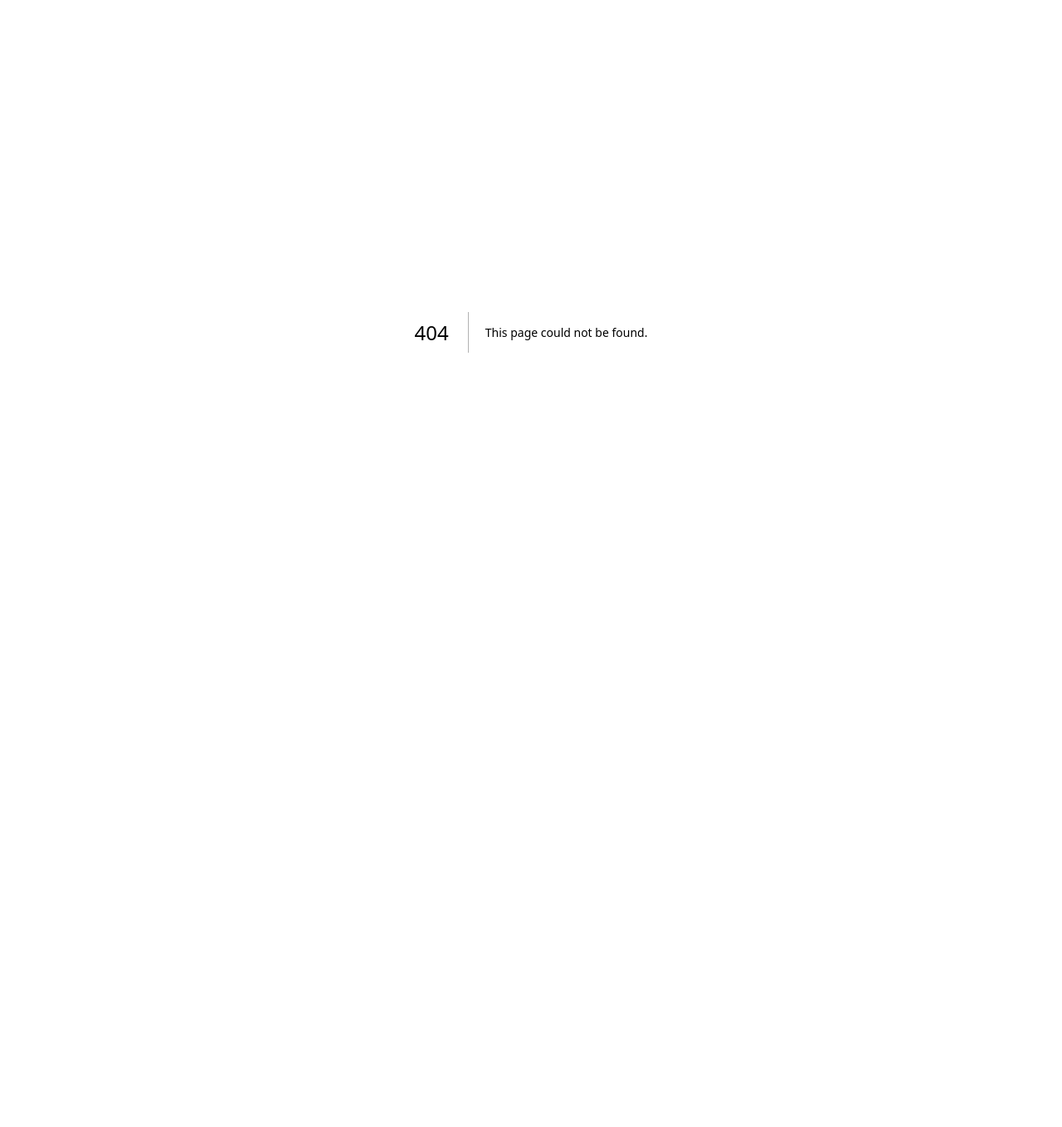
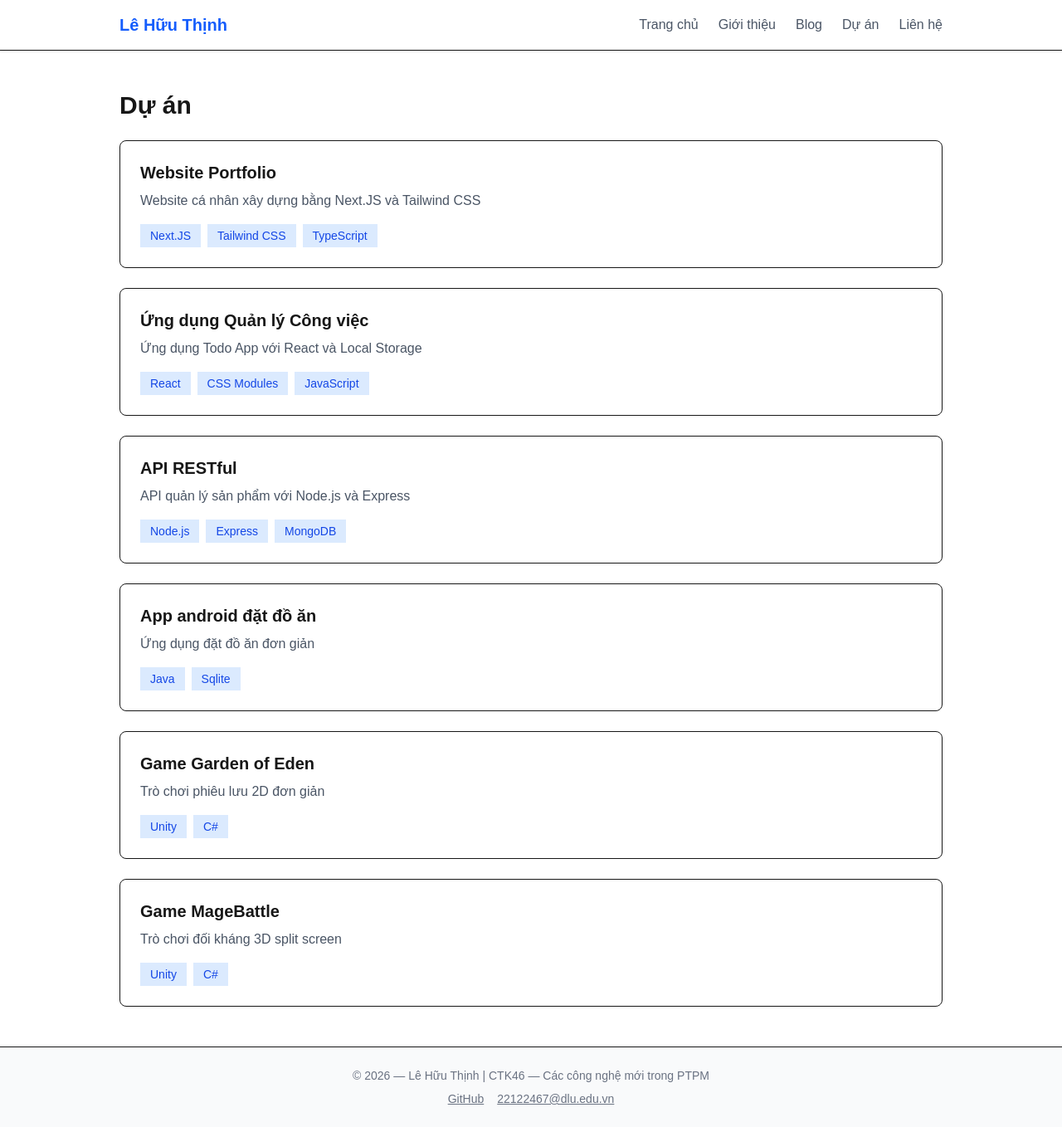
Before and after one commit to LeHuuThinh/ctk46b-lab01, a Next.js app: page /projects in a window 1280 px wide. Before the commit this address had no page. Shown: the whole page at 83% size. Before the commit the page ends 800 px from the top, so only its background shows below. Built offline with nearby package versions, Linux system fonts and the light colour scheme.

Commit message:
feat: thêm layout với navbar, footer và các trang cơ bản

```diff
--- /dev/null
+++ b/src/app/about/page.tsx
@@ -0,0 +1,28 @@
+export default function AboutPage() {
+  return (
+    <div className="max-w-5xl mx-auto px-4 py-12">
+      <h1 className="text-3xl font-bold mb-6">Giới thiệu</h1>
+      <div className="space-y-4 text-gray-700">
+        <p>
+          Xin chào! Tôi là <strong>Lê Hữu Thịnh</strong>, sinh viên năm 4 ngành
+          Công nghệ Thông tin tại Đại học Đà Lạt.
+        </p>
+        <h2 className="text-2xl font-semibold mt-8 mb-4">Kỹ năng</h2>
+        <ul className="list-disc list-inside space-y-2">
+          <li>JavaScript / TypeScript</li>
+          <li>React & Next.JS</li>
+          <li>Tailwind CSS</li>
+          <li>Git & GitHub</li>
+          <li>SQL & PostgreSQL</li>
+        </ul>
+        <h2 className="text-2xl font-semibold mt-8 mb-4">Học vấn</h2>
+        <div className="bg-gray-50 rounded-lg p-4">
+          <p className="font-medium">Đại học Đà Lạt</p>
+          <p className="text-gray-500">
+            Cử nhân Công nghệ Thông tin (2022 — 2026)
+          </p>
+        </div>
+      </div>
+    </div>
+  );
+}
--- /dev/null
+++ b/src/app/blog/layout.tsx
@@ -0,0 +1,28 @@
+export default function BlogLayout({
+  children,
+}: {
+  children: React.ReactNode;
+}) {
+  return (
+    <div className="max-w-5xl mx-auto px-4 py-12">
+      <div className="flex gap-8">
+        {/* Nội dung chính */}
+        <div className="flex-1">{children}</div>
+        {/* Sidebar */}
+        <aside className="w-64 shrink-0">
+          <div className="bg-gray-50 rounded-lg p-4">
+            <h3 className="font-semibold mb-3">Danh mục</h3>
+            <ul className="space-y-2 text-sm text-gray-600">
+              <li className="hover:text-blue-600 cursor-pointer">Công nghệ</li>
+              <li className="hover:text-blue-600 cursor-pointer">Học tập</li>
+              <li className="hover:text-blue-600 cursor-pointer">
+                Dự án cá nhân
+              </li>
+              <li className="hover:text-blue-600 cursor-pointer">Cuộc sống</li>
+            </ul>
+          </div>
+        </aside>
+      </div>
+    </div>
+  );
+}
--- /dev/null
+++ b/src/app/contact/page.tsx
@@ -0,0 +1,35 @@
+export default function ContactPage() {
+  return (
+    <div className="max-w-5xl mx-auto px-4 py-12">
+      <h1 className="text-3xl font-bold mb-6">Liên hệ</h1>
+      <div className="space-y-4 text-gray-700">
+        <div className="bg-gray-50 rounded-lg p-6 space-y-3">
+          <p>
+            <strong>Email:</strong>{" "}
+            <a
+              href="mailto:2212467@dlu.edu.vn"
+              className="text-blue-600 hover:underline"
+            >
+              2212467@dlu.edu.vn
+            </a>
+          </p>
+          <p>
+            <strong>GitHub:</strong>{" "}
+            <a
+              href="https://github.com/LeHuuThinh"
+              target="_blank"
+              rel="noopener noreferrer"
+              className="text-blue-600 hover:underline"
+            >
+              github.com/LeHuuThinh
+            </a>
+          </p>
+          <p>
+            <strong>Địa chỉ:</strong> Đại học Đà Lạt, 01 Phù Đổng Thiên Vương,
+            Đà Lạt
+          </p>
+        </div>
+      </div>
+    </div>
+  );
+}
--- a/src/app/layout.tsx
+++ b/src/app/layout.tsx
@@ -1,6 +1,8 @@
 import type { Metadata } from "next";
 import { Geist, Geist_Mono } from "next/font/google";
 import "./globals.css";
+import Navbar from "@/components/navbar";
+import Footer from "@/components/footer";
 
 const geistSans = Geist({
   variable: "--font-geist-sans",
@@ -13,8 +15,8 @@ const geistMono = Geist_Mono({
 });
 
 export const metadata: Metadata = {
-  title: "CTK46 - Lab 01",
-  description: "Bài thực hành 1 - Các công nghệ mới trong PTPM",
+  title: "Profolio Lê Hữu Thịnh",
+  description: "Website portfolio cá nhân — CTK46",
 };
 
 export default function RootLayout({
@@ -24,7 +26,11 @@ export default function RootLayout({
 }>) {
   return (
     <html lang="vi">
-      <body>{children}</body>
+      <body className="min-h-screen flex flex-col">
+        <Navbar />
+        <main className="flex-1">{children}</main>
+        <Footer />
+      </body>
     </html>
   );
 }
--- a/src/app/page.tsx
+++ b/src/app/page.tsx
@@ -1,26 +1,17 @@
-export default function Home() {
+export default function HomePage() {
   return (
-    <main className="flex min-h-screen flex-col items-center justify-center p-8">
+    <div className="max-w-5xl mx-auto px-4 py-12">
       <div className="text-center">
-        <h1 className="text-4xl font-bold mb-4">Xin chào! 👋</h1>
+        <h1 className="text-4xl font-bold mb-4">
+          Xin chào! Tôi là Lê Hữu Thịnh
+        </h1>
         <p className="text-xl text-gray-600 mb-2">
-          Họ và tên: <strong>Lê Hữu Thịnh</strong>
+          Sinh viên Công nghệ Thông tin — Đại học Đà Lạt
         </p>
-        <p className="text-xl text-gray-600 mb-2">
-          MSSV: <strong>2212467</strong>
+        <p className="text-lg text-gray-500">
+          Đam mê phát triển web và các công nghệ mới (chắc vậy)
         </p>
-        <p className="text-xl text-gray-600 mb-6">
-          Môn: Các công nghệ mới trong PTPM
-        </p>
-        <p className="text-xl text-gray-600 mb-6">
-          Sở thích: chơi game / Mục tiêu: mua nhà mua xe
-        </p>
-        <div className="bg-blue-100 rounded-lg p-4">
-          <p className="text-blue-800">
-            🚀 Đây là project Next.JS đầu tiên của tôi!
-          </p>
-        </div>
       </div>
-    </main>
+    </div>
   );
 }
--- /dev/null
+++ b/src/app/projects/page.tsx
@@ -0,0 +1,60 @@
+const projects = [
+  {
+    title: "Website Portfolio",
+    description: "Website cá nhân xây dựng bằng Next.JS và Tailwind CSS",
+    tech: ["Next.JS", "Tailwind CSS", "TypeScript"],
+  },
+  {
+    title: "Ứng dụng Quản lý Công việc",
+    description: "Ứng dụng Todo App với React và Local Storage",
+    tech: ["React", "CSS Modules", "JavaScript"],
+  },
+  {
+    title: "API RESTful",
+    description: "API quản lý sản phẩm với Node.js và Express",
+    tech: ["Node.js", "Express", "MongoDB"],
+  },
+  {
+    title: "App android đặt đồ ăn",
+    description: "Ứng dụng đặt đồ ăn đơn giản",
+    tech: ["Java", "Sqlite"],
+  },
+  {
+    title: "Game Garden of Eden",
+    description: "Trò chơi phiêu lưu 2D đơn giản",
+    tech: ["Unity", "C#"],
+  },
+    {
+    title: "Game MageBattle",
+    description: "Trò chơi đối kháng 3D split screen",
+    tech: ["Unity", "C#"],
+  },
+];
+export default function ProjectsPage() {
+  return (
+    <div className="max-w-5xl mx-auto px-4 py-12">
+      <h1 className="text-3xl font-bold mb-6">Dự án</h1>
+      <div className="grid gap-6">
+        {projects.map((project, index) => (
+          <div
+            key={index}
+            className="border rounded-lg p-6 hover:shadow-md transition-shadow"
+          >
+            <h2 className="text-xl font-semibold mb-2">{project.title}</h2>
+            <p className="text-gray-600 mb-4">{project.description}</p>
+            <div className="flex gap-2">
+              {project.tech.map((t) => (
+                <span
+                  key={t}
+                  className="bg-blue-100 text-blue-700 text-sm px-3 py-1 roundedfull"
+                >
+                  {t}
+                </span>
+              ))}
+            </div>
+          </div>
+        ))}
+      </div>
+    </div>
+  );
+}
--- /dev/null
+++ b/src/components/footer.tsx
@@ -0,0 +1,25 @@
+export default function Footer() {
+  return (
+    <footer className="bg-gray-50 border-t mt-auto">
+      <div className="max-w-5xl mx-auto px-4 py-6 text-center text-gray-500 text-sm">
+        <p>© 2026 — Lê Hữu Thịnh | CTK46 — Các công nghệ mới trong PTPM</p>
+        <div className="mt-2 flex items-center justify-center gap-4">
+          <a
+            href="https://github.com/LeHuuThinh"
+            target="_blank"
+            rel="noopener noreferrer"
+            className="hover:text-gray-700 underline"
+          >
+            GitHub
+          </a>
+          <a
+            href="mailto:22122467@dlu.edu.vn"
+            className="hover:text-gray-700 underline"
+          >
+            22122467@dlu.edu.vn
+          </a>
+        </div>
+      </div>
+    </footer>
+  );
+}
--- /dev/null
+++ b/src/components/navbar.tsx
@@ -0,0 +1,46 @@
+import Link from "next/link";
+export default function Navbar() {
+  return (
+    <nav className="bg-white shadow-sm border-b">
+      <div className="max-w-5xl mx-auto px-4 py-4">
+        <div className="flex items-center justify-between">
+          <Link href="/" className="text-xl font-bold text-blue-600">
+            Lê Hữu Thịnh
+          </Link>
+          <div className="flex gap-6">
+            <Link
+              href="/"
+              className="text-gray-600 hover:text-blue-600 transition-colors"
+            >
+              Trang chủ
+            </Link>
+            <Link
+              href="/about"
+              className="text-gray-600 hover:text-blue-600 transition-colors"
+            >
+              Giới thiệu
+            </Link>
+            <Link
+              href="/blog"
+              className="text-gray-600 hover:text-blue-600 transition-colors"
+            >
+              Blog
+            </Link>
+            <Link
+              href="/projects"
+              className="text-gray-600 hover:text-blue-600 transition-colors"
+            >
+              Dự án
+            </Link>
+            <Link
+              href="/contact"
+              className="text-gray-600 hover:text-blue-600 transition-colors"
+            >
+              Liên hệ
+            </Link>
+          </div>
+        </div>
+      </div>
+    </nav>
+  );
+}
```
